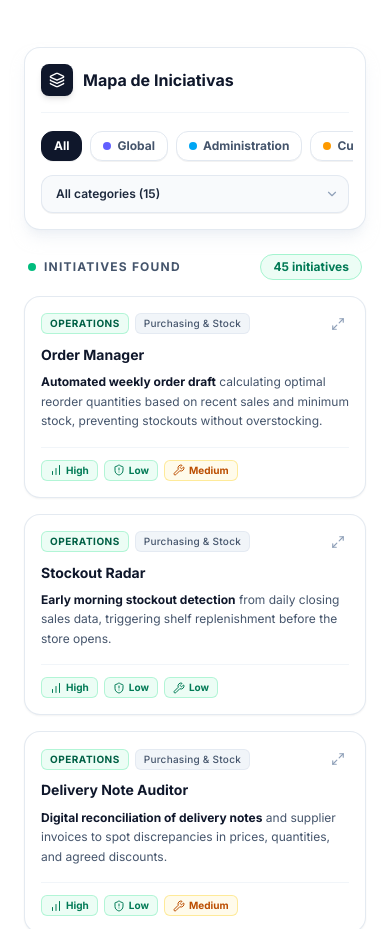
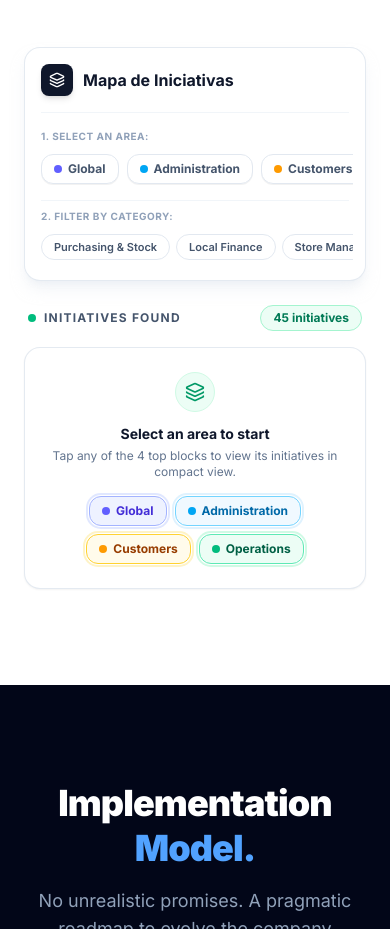
Before and after one commit to jordi2479/songarrit-canros-it, a Next.js app: page /en in a window 390 px wide. Shown: the part 10400-11329 px from the top of the page. Built offline with nearby package versions, Linux system fonts and the light colour scheme.

Commit message:
feat(prototipos): tarjetas ultracompactas en mobile sin texto largo y filtro por pildoras deslizables sin precarga masiva

```diff
--- a/src/components/prototipos/BuscadorSoluciones.tsx
+++ b/src/components/prototipos/BuscadorSoluciones.tsx
@@ -271,27 +271,21 @@ export function BuscadorSoluciones() {
 
         <div className="w-full h-px bg-slate-100"></div>
 
-        {/* VISTA MOBILE (< md): Fila de Chips deslizable + Dropdown nativo */}
+        {/* VISTA MOBILE (< md): 2 Filas de Píldoras Deslizables (Áreas y Categorías) */}
         <div className="flex flex-col gap-3 md:hidden">
-          {/* Fila scroll horizontal para Bloques */}
-          <div className="flex items-center gap-2 overflow-x-auto no-scrollbar py-0.5 -mx-1 px-1">
-            <button
-              onClick={() => { setAreaFilter(null); setCategoriaFilter(null); }}
-              className={`px-3 py-1.5 rounded-xl text-xs font-bold shrink-0 transition-all border ${
-                !areaFilter
-                  ? 'bg-slate-900 text-white border-slate-900 shadow-2xs'
-                  : 'bg-white text-slate-600 border-slate-200 hover:bg-slate-50'
-              }`}
-            >
-              {isCa ? "Totes" : isEn ? "All" : isDe ? "Alle" : "Todas"}
-            </button>
+          {/* Fila 1: Macro-Áreas en píldoras horizontales deslizables */}
+          <div className="flex flex-col gap-1.5">
+            <span className="text-[10px] font-bold uppercase tracking-wider text-slate-400">
+              {isCa ? "1. Tria una Àrea:" : isEn ? "1. Select an Area:" : isDe ? "1. Bereich wählen:" : "1. Selecciona un Área:"}
+            </span>
+            <div className="flex items-center gap-2 overflow-x-auto no-scrollbar py-1 -mx-1 px-1 scroll-smooth">
               {Object.entries(customAreaLabels).map(([key, label]) => {
                 const isActive = areaFilter === key;
                 return (
                   <button
                     key={key}
                     onClick={() => handleBloqueClick(key)}
-                  className={`px-3 py-1.5 rounded-xl text-xs font-bold border shrink-0 transition-all flex items-center gap-1.5 ${
+                    className={`px-3 py-1.5 rounded-xl text-xs font-bold border shrink-0 transition-all flex items-center gap-1.5 cursor-pointer ${
                       isActive
                         ? AREA_THEMES[key as AreaId].light.pillActive
                         : "bg-white text-slate-600 border-slate-200 shadow-2xs hover:bg-slate-50"
@@ -303,30 +297,33 @@ export function BuscadorSoluciones() {
                 );
               })}
             </div>
+          </div>
 
-          {/* Selector desplegable estilizado para Categorías */}
-          <div className="relative">
-            <select
-              value={categoriaFilter || ""}
-              onChange={(e) => setCategoriaFilter(e.target.value ? e.target.value : null)}
-              className="w-full appearance-none bg-slate-50 hover:bg-slate-100 text-slate-800 text-xs font-semibold py-2.5 pl-3.5 pr-8 rounded-xl border border-slate-200/90 focus:outline-none focus:ring-2 focus:ring-emerald-500/20 transition-colors cursor-pointer shadow-2xs"
-            >
-              <option value="">
-                {areaFilter
-                  ? (isCa ? `Totes les categories de ${customAreaLabels[areaFilter] || areaFilter}` : isEn ? `All categories in ${customAreaLabels[areaFilter] || areaFilter}` : isDe ? `Alle Kategorien in ${customAreaLabels[areaFilter] || areaFilter}` : `Todas las categorías de ${customAreaLabels[areaFilter] || areaFilter}`)
-                  : (isCa ? "Totes les categories (15)" : isEn ? "All categories (15)" : isDe ? "Alle Kategorien (15)" : "Todas las categorías (15)")
-                }
-              </option>
+          {/* Fila 2: Categorías correspondientes en píldoras horizontales deslizables */}
+          <div className="flex flex-col gap-1.5 pt-2 border-t border-slate-100">
+            <span className="text-[10px] font-bold uppercase tracking-wider text-slate-400">
+              {isCa ? "2. Filtra per Categoria:" : isEn ? "2. Filter by Category:" : isDe ? "2. Nach Kategorie filtern:" : "2. Filtra por Categoría:"}
+            </span>
+            <div className="flex items-center gap-1.5 overflow-x-auto no-scrollbar py-1 -mx-1 px-1 scroll-smooth">
               {localizedCatalogoAreas
                 .filter(cat => !areaFilter || cat.area === areaFilter)
-                .map(cat => (
-                  <option key={cat.id} value={cat.titulo}>
+                .map(cat => {
+                  const isSelectedCat = categoriaFilter === cat.titulo;
+                  const theme = AREA_THEMES[cat.area as AreaId]?.light;
+                  return (
+                    <button
+                      key={cat.id}
+                      onClick={() => setCategoriaFilter(isSelectedCat ? null : cat.titulo)}
+                      className={`whitespace-nowrap px-3 py-1 rounded-full text-[11px] font-semibold border transition-all shrink-0 cursor-pointer ${
+                        isSelectedCat
+                          ? `shadow-sm ${theme?.badge} border-current`
+                          : "bg-white text-slate-600 border-slate-200 hover:bg-slate-50"
+                      }`}
+                    >
                       {cat.titulo}
-                  </option>
-              ))}
-            </select>
-            <div className="pointer-events-none absolute inset-y-0 right-0 flex items-center px-2.5 text-slate-400">
-              <ChevronDown className="w-3.5 h-3.5" />
+                    </button>
+                  );
+                })}
             </div>
           </div>
         </div>
@@ -403,8 +400,45 @@ export function BuscadorSoluciones() {
           </span>
         </div>
 
-        {/* Rejilla de Tarjetas 3 Columnas */}
-        <div className="grid grid-cols-1 md:grid-cols-2 lg:grid-cols-3 gap-4 items-stretch">
+        {/* Guía en Móvil cuando no hay nada seleccionado */}
+        {!areaFilter && !categoriaFilter && (
+          <div className="md:hidden bg-white border border-slate-200/90 rounded-2xl p-6 text-center shadow-xs">
+            <div className="w-10 h-10 rounded-full bg-emerald-50 text-emerald-600 flex items-center justify-center mx-auto mb-3 border border-emerald-100">
+              <Layers className="w-5 h-5" />
+            </div>
+            <h4 className="text-sm font-bold text-slate-900 mb-1">
+              {isCa ? "Tria una àrea per començar" : isEn ? "Select an area to start" : isDe ? "Wählen Sie einen Bereich" : "Elige un área para comenzar"}
+            </h4>
+            <p className="text-xs text-slate-500 max-w-xs mx-auto mb-4">
+              {isCa
+                ? "Prem qualsevol dels 4 blocs superiors per veure les seves iniciatives en format compacte."
+                : isEn
+                ? "Tap any of the 4 top blocks to view its initiatives in compact view."
+                : isDe
+                ? "Tippen Sie auf einen der 4 oberen Blöcke, um die Initiativen kompakt zu sehen."
+                : "Pulsa cualquiera de los 4 bloques superiores para ver sus iniciativas en formato compacto."}
+            </p>
+            <div className="flex flex-wrap justify-center gap-2">
+              {Object.entries(customAreaLabels).map(([key, label]) => (
+                <button
+                  key={key}
+                  onClick={() => handleBloqueClick(key)}
+                  className={`px-3 py-1.5 rounded-xl text-xs font-bold border transition-all flex items-center gap-1.5 cursor-pointer ${
+                    AREA_THEMES[key as AreaId].light.pillActive
+                  }`}
+                >
+                  <div className={`w-2 h-2 rounded-full ${areaDotClasses[key]}`} />
+                  {label}
+                </button>
+              ))}
+            </div>
+          </div>
+        )}
+
+        {/* Rejilla de Tarjetas (en móvil se ocultan si no hay filtro activo para evitar saturar) */}
+        <div className={`grid grid-cols-1 md:grid-cols-2 lg:grid-cols-3 gap-2.5 sm:gap-3 md:gap-4 items-stretch ${
+          !areaFilter && !categoriaFilter ? 'hidden md:grid' : ''
+        }`}>
           <AnimatePresence mode="popLayout">
             {filtered.map((idea) => {
               return (
@@ -417,53 +451,54 @@ export function BuscadorSoluciones() {
                     setActiveTab('accion');
                     setExpandedId(idea.id);
                   }}
-                  className={`bg-white border border-slate-200/90 hover:border-slate-300 hover:shadow-lg rounded-2xl overflow-hidden flex flex-col justify-between p-4 md:p-5 cursor-pointer group select-none shadow-xs ${
+                  className={`bg-white border border-slate-200/90 hover:border-slate-300 hover:shadow-lg rounded-xl md:rounded-2xl overflow-hidden flex flex-col justify-between p-3 sm:p-4 md:p-5 cursor-pointer group select-none shadow-xs ${
                     areaBorderHover[idea.area] || ''
                   }`}
                 >
                   <div>
-                    <div className="flex items-center justify-between gap-2 mb-2.5">
+                    <div className="flex items-center justify-between gap-1.5 mb-1.5 md:mb-2.5">
                       <div className="flex items-center gap-1.5 flex-wrap">
-                        <span className={`px-2 py-0.5 rounded-md text-[10px] font-bold uppercase tracking-wider border ${
+                        <span className={`px-1.5 md:px-2 py-0.5 rounded-md text-[9px] md:text-[10px] font-bold uppercase tracking-wider border ${
                           areaBadgeClasses[idea.area] || 'bg-slate-100 text-slate-700 border-slate-200'
                         }`}>
                           {customAreaLabels[idea.area] || idea.area}
                         </span>
-                        <span className="px-2 py-0.5 bg-slate-100 text-slate-600 rounded-md text-[10px] font-medium tracking-wide border border-slate-200/80">
+                        <span className="px-1.5 md:px-2 py-0.5 bg-slate-100 text-slate-600 rounded-md text-[9px] md:text-[10px] font-medium tracking-wide border border-slate-200/80">
                           {idea.categoriaTitulo}
                         </span>
                       </div>
 
-                      <div className="text-slate-400 group-hover:text-slate-700 transition-colors p-1 flex-shrink-0">
-                        <Maximize2 className="w-3.5 h-3.5" />
+                      <div className="text-slate-400 group-hover:text-slate-700 transition-colors p-0.5 md:p-1 flex-shrink-0">
+                        <Maximize2 className="w-3 h-3 md:w-3.5 md:h-3.5" />
                       </div>
                     </div>
 
                     <motion.h4
                       layoutId={`card-title-${idea.id}`}
                       transition={cardSpringTransition}
-                      className="font-bold text-sm md:text-base text-slate-900 group-hover:text-emerald-700 transition-colors leading-snug mb-2"
+                      className="font-bold text-xs sm:text-sm md:text-base text-slate-900 group-hover:text-emerald-700 transition-colors leading-snug mb-1 md:mb-2"
                     >
                       {idea.titulo}
                     </motion.h4>
 
-                    <p className="text-xs text-slate-600 leading-relaxed line-clamp-3">
+                    {/* Solo visible en pantallas grandes (Desktop/Tablet) */}
+                    <p className="hidden md:block text-xs text-slate-600 leading-relaxed line-clamp-3">
                       <FormattedText text={idea.descripcion} />
                     </p>
                   </div>
 
                   {/* Métricas Inferiores */}
-                  <div className="flex items-center gap-1.5 pt-3 mt-4 border-t border-slate-100 flex-wrap">
-                    <div className={`px-2 py-0.5 rounded-md text-[10px] font-bold border flex items-center gap-1 ${getBeneficioBadge(idea.beneficio)}`}>
-                      <BarChart className="w-3 h-3" />
+                  <div className="flex items-center gap-1 md:gap-1.5 pt-2 md:pt-3 mt-2 md:mt-4 border-t border-slate-100 flex-wrap">
+                    <div className={`px-1.5 md:px-2 py-0.5 rounded-md text-[9px] md:text-[10px] font-bold border flex items-center gap-1 ${getBeneficioBadge(idea.beneficio)}`}>
+                      <BarChart className="w-2.5 h-2.5 md:w-3 md:h-3" />
                       <span>{idea.beneficio}</span>
                     </div>
-                    <div className={`px-2 py-0.5 rounded-md text-[10px] font-bold border flex items-center gap-1 ${getRiesgoBadge(idea.riesgo)}`}>
-                      <ShieldAlert className="w-3 h-3" />
+                    <div className={`px-1.5 md:px-2 py-0.5 rounded-md text-[9px] md:text-[10px] font-bold border flex items-center gap-1 ${getRiesgoBadge(idea.riesgo)}`}>
+                      <ShieldAlert className="w-2.5 h-2.5 md:w-3 md:h-3" />
                       <span>{idea.riesgo}</span>
                     </div>
-                    <div title={`Dificultad: ${idea.dificultad || idea.facilidad}`} className={`px-2 py-0.5 rounded-md text-[10px] font-bold border flex items-center gap-1 ${getDificultadBadge(idea.dificultad || idea.facilidad)}`}>
-                      <Wrench className="w-3 h-3" />
+                    <div title={`Dificultad: ${idea.dificultad || idea.facilidad}`} className={`px-1.5 md:px-2 py-0.5 rounded-md text-[9px] md:text-[10px] font-bold border flex items-center gap-1 ${getDificultadBadge(idea.dificultad || idea.facilidad)}`}>
+                      <Wrench className="w-2.5 h-2.5 md:w-3 md:h-3" />
                       <span>{idea.dificultad || idea.facilidad}</span>
                     </div>
                   </div>
```
Lines whose indentation alone changed are shown as unchanged.
